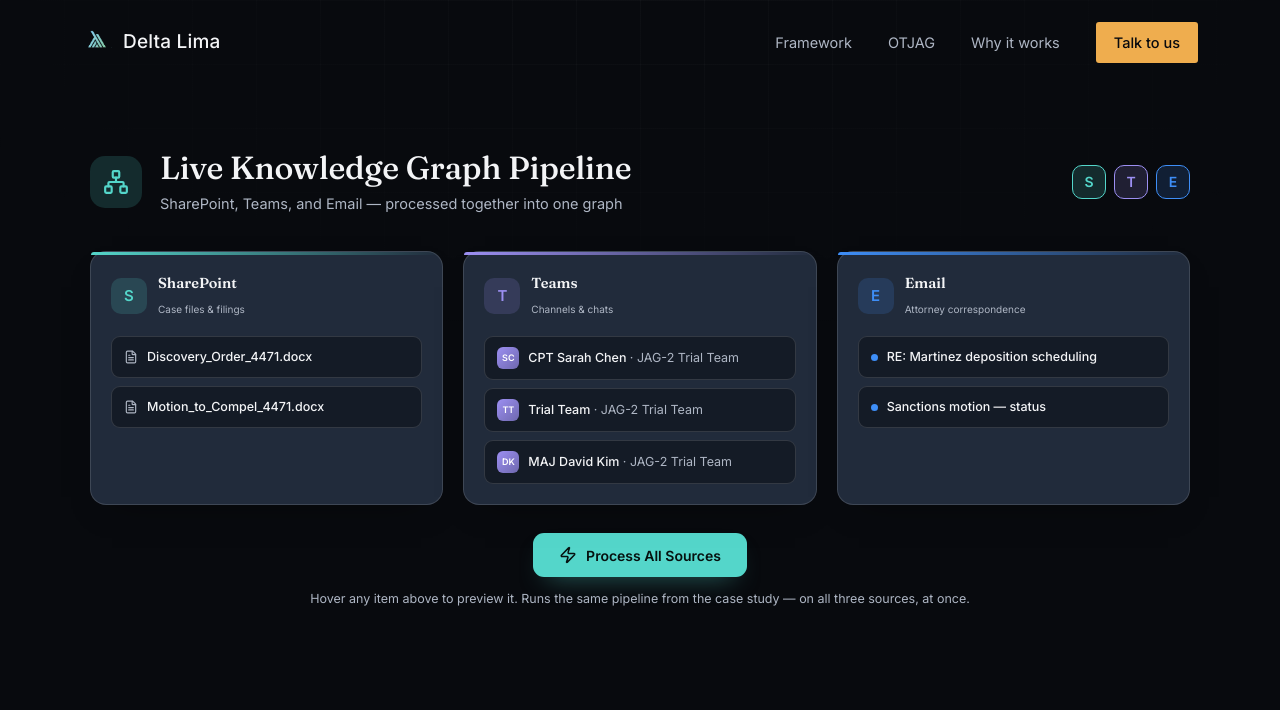
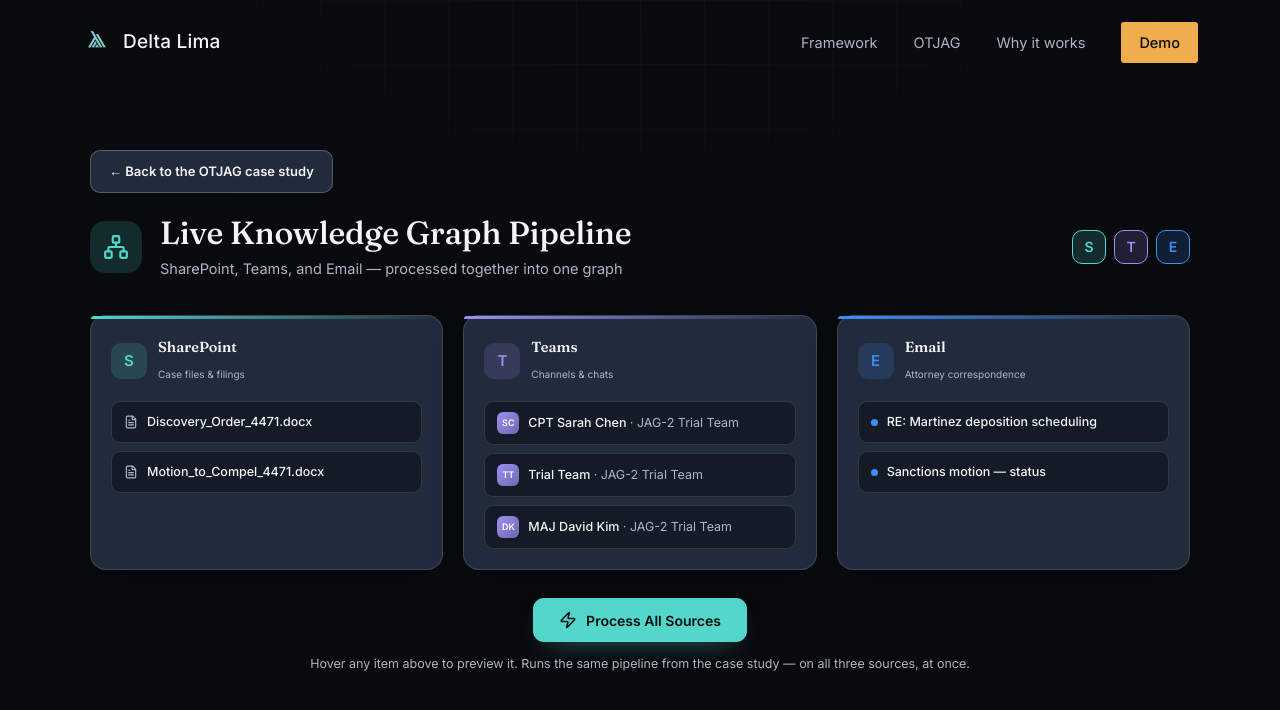
Before and after one commit to brandonluffmandeltalima/JAGDemo, a Next.js app: page /live-demo in a window 1280 px wide. Shown: the top 710 px of the page. Built offline with nearby package versions, Linux system fonts and the light colour scheme.

Commit message:
revamp edits

```diff
--- a/pages/case-study-otjag.js
+++ b/pages/case-study-otjag.js
@@ -352,7 +352,7 @@
           </a>
           <nav className="links">
             <a href="/#framework">Framework</a>
-            <a href="/case-studies/otjag">OTJAG</a>
+            <a href="/case-study-otjag">OTJAG</a>
             <a href="/#roi">Why it works</a>
             <a href="/live-demo" className="nav-cta">Demo</a>
           </nav>
@@ -986,7 +986,7 @@
           </a>
           <div className="footer-links">
             <a href="/#framework">Framework</a>
-            <a href="/case-studies/otjag">OTJAG</a>
+            <a href="/case-study-otjag">OTJAG</a>
             <a href="/#contact">Contact</a>
           </div>
           <span className="fine">© 2026 Delta Lima. Decision-Centered Design.</span>
--- a/pages/live-demo.jsx
+++ b/pages/live-demo.jsx
@@ -280,10 +280,10 @@
             <span className="logo-word">Delta Lima</span>
           </a>
           <nav className="links">
-            <a href="/case-studies/otjag#framework">Framework</a>
-            <a href="/case-studies/otjag#otjag">OTJAG</a>
-            <a href="/case-studies/otjag#roi">Why it works</a>
-            <a href="/case-studies/otjag#contact" className="nav-cta">Talk to us</a>
+            <a href="/#framework">Framework</a>
+            <a href="/case-study-otjag">OTJAG</a>
+            <a href="/#roi">Why it works</a>
+            <a href="/live-demo" className="nav-cta">Demo</a>
           </nav>
         </div>
       </header>
@@ -319,6 +319,8 @@
               </div>
             </div>
           )}
+
+          <a href="/case-study-otjag" className="back-to-case-study-btn">← Back to the OTJAG case study</a>
 
           <div className="mvp-header">
             <div className="mvp-icon-wrap">
@@ -804,9 +806,9 @@
 
   return (
     <div ref={containerRef} className="graph-shell">
-      <header className="graph-header">
+      {/* <header className="graph-header">
         <h2>Knowledge Graph</h2>
-      </header>
+      </header> */}
       <svg className="graph-svg" width={dimensions.width} height={dimensions.height} viewBox={`0 0 ${dimensions.width} ${dimensions.height}`}>
         {/* ----- edges ----- */}
         <g>
--- a/styles/index.css
+++ b/styles/index.css
@@ -124,7 +124,7 @@
     display:grid; grid-template-columns:1.05fr 0.95fr; gap:40px; align-items:center;
     width:100%;
   }
-  @media (max-width:980px){ .hero-grid{ grid-template-columns:1fr; } .hero-visual{ order:-1; height:320px; margin-bottom:8px; } }
+  @media (max-width:980px){ .hero-grid{ grid-template-columns:1fr; } .hero-visual{ height:320px; margin-top:32px; } }
 
   .kicker{
     font-family:var(--font-mono); font-size:12.5px; color:var(--teal);
--- a/styles/live-demo.css
+++ b/styles/live-demo.css
@@ -27,6 +27,14 @@
 /* ================= MAIN LAYOUT ================= */
 .main-content{ padding: 150px 28px 100px; }
 .mvp-container{ max-width: 1100px; margin: 0 auto; }
+
+.back-to-case-study-btn{
+  display: inline-flex; align-items: center; gap: 8px; margin-bottom: 22px; padding: 10px 18px;
+  font-family: var(--font-body, 'Inter', -apple-system, BlinkMacSystemFont, sans-serif); font-size: 13px; font-weight: 600;
+  color: var(--text, #F2F3F5); background: var(--bg-panel-2, #12151B); border: 1px solid var(--border-strong, #333944);
+  border-radius: 10px; transition: border-color .2s ease, background .2s ease, transform .15s ease;
+}
+.back-to-case-study-btn:hover{ border-color: var(--teal, #54D6CA); background: var(--teal-dim, rgba(84,214,202,0.16)); transform: translateX(-2px); }
 
 .mvp-header{ display: flex; align-items: center; gap: 18px; margin-bottom: 36px; flex-wrap: wrap; }
 .mvp-icon-wrap{
```
